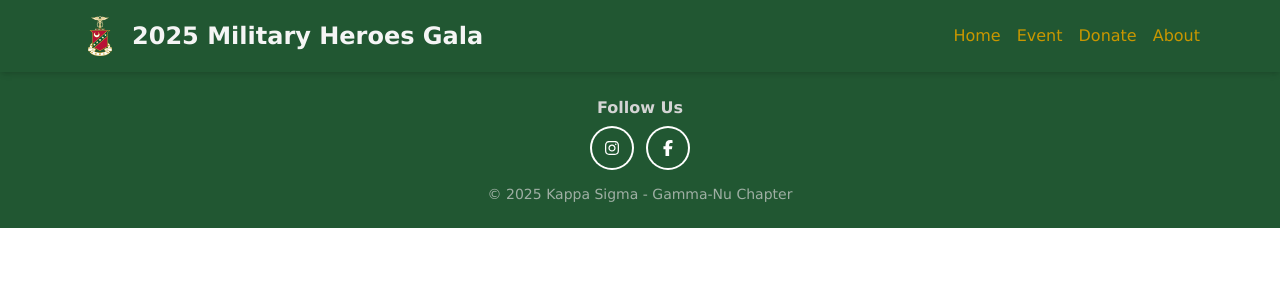
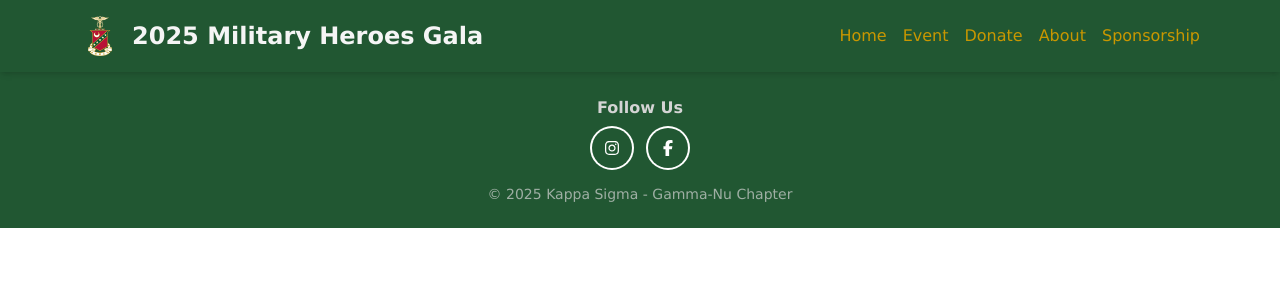
Before and after one commit to EliChapman/WU-Kappa-Sigma-Website, a React (Vite) app: page /sponsorship-opportunities in a window 1280 px wide. Shown: the top 300 px of the page. Built offline with nearby package versions, Linux system fonts and the light colour scheme.

Commit message:
Foundation for Sponsorship Page

```diff
--- a/src/App.jsx
+++ b/src/App.jsx
@@ -1,10 +1,11 @@
-import { BrowserRouter, Routes, Route } from "react-router-dom";
+import { BrowserRouter, Routes, Route, Navigate } from "react-router-dom";
 import Home from "./pages/Home";
 import Event from "./pages/Event";
 import Donate from "./pages/Donate";
 import Header from "./components/Header";
 import Footer from "./components/Footer";
 import About from "./pages/About";
+import SponsorshipOpportunities from "./pages/Sponsorship Opportunities";
 import ScrollToTop from "./components/ScrollToTop";
 
 export default function App() {
@@ -17,6 +18,9 @@ export default function App() {
         <Route path="/event" element={<Event />} />
         <Route path="/donate" element={<Donate />} />
         <Route path="/about" element={<About />} />
+        <Route path="/sponsorship" element={<Navigate to="/sponsorship-opportunities" replace />} />
+        <Route path="/sponsorship-opportunities" element={<SponsorshipOpportunities />} />
+        <Route path="*" element={<Home />} />
       </Routes>
       <Footer />
     </BrowserRouter>
--- a/src/components/Header.jsx
+++ b/src/components/Header.jsx
@@ -34,17 +34,26 @@ export default function Header() {
     }, [isOpen]);
 
 
+  const slugify = (s) =>
+  s === 'Home'
+    ? ''
+    : s
+        .toLowerCase()
+        .trim()
+        .replace(/\s+/g, '-')        // spaces -> hyphens
+        .replace(/[^a-z0-9-]/g, ''); // remove non-alphanum/hyphen
+
   const generateLinks = (names, closeOnClick = false) => {
     return (
-       names.map((text) => (
-            <Link
+        names.map((text) => (
+          <Link
             key={text}
-            to={`/${text === 'Home' ? '' : text.toLowerCase()}`}
+            to={`/${slugify(text)}`}
             className="hover:scale-105 hover:text-KS_gold-001 text-KS_gold transition duration-200 ease-in-out"
             onClick={closeOnClick ? () => setIsOpen(false) : undefined}
             >
             {text}
-            </Link>
+          </Link>
         ))
     )
   }
@@ -60,7 +69,9 @@ export default function Header() {
 
           {/* Desktop Nav */}
           <nav className="hidden md:flex space-x-4">
-            {generateLinks(['Home', 'Event', 'Donate', 'About'])}
+
+            {/* Desktop Links (INSERT NEW LINKS HERE) */}
+            {generateLinks(['Home', 'Event', 'Donate', 'About', 'Sponsorship'])}
           </nav>
 
           {/* Mobile Hamburger */}
@@ -84,7 +95,9 @@ export default function Header() {
         style={{ transformOrigin: 'top', top: `${headerHeight}px` }}
       >
         <nav className="flex flex-col gap-4 text-center py-4 text-KS_gold">
-          {generateLinks(['Home', 'Event', 'Donate', 'About'], true)}
+
+          {/* Mobile Links (INSERT NEW LINKS HERE TOO) */}
+          {generateLinks(['Home', 'Event', 'Donate', 'About', 'Sponsorship'], true)}
         </nav>
       </div>
     </>
--- /dev/null
+++ b/src/pages/Sponsorship Opportunities.jsx
@@ -0,0 +1,3 @@
+export default function SponsorshipOpportunities() {
+    return
+};
```
